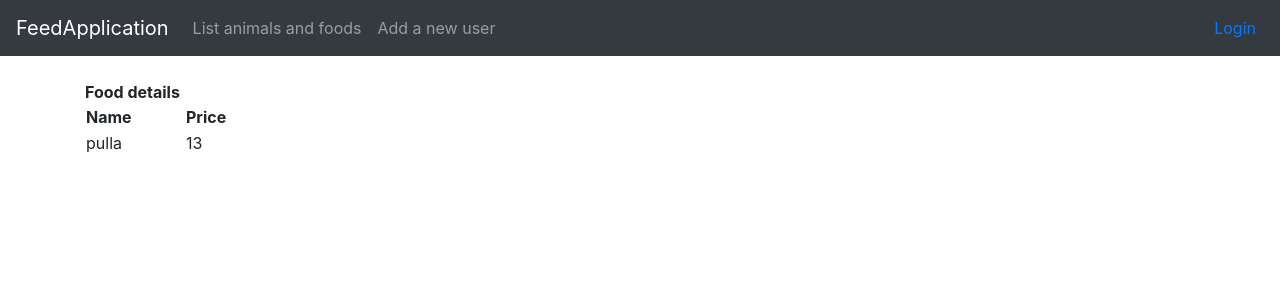
After one commit to AgdaHTH/ruokintasovellus, a Flask app: page /animals/showfood/1 in a window 1280 px wide. The commit adds this page. Shown: the top 300 px of the page. Run offline with Flask 2, Linux system fonts and the light colour scheme; data comes from the database, SQL or seed files in the repository; both versions use the stored data as it was after the commit; some libraries are stand-ins or nearby versions.

Commit message:
CRUD available now in Food table

```diff
--- a/application/animals/views.py
+++ b/application/animals/views.py
@@ -5,26 +5,22 @@ from flask_login import login_required, current_user
 from application.animals.models import Animal
 from application.animals.models import Food
 from application.auth.models import User
-from application.animals.forms import AnimalForm, UserForm, FoodForm
+from application.animals.forms import AnimalForm, UserForm, FoodForm, PriceForm
 
 @app.route("/animals/current/", methods=["GET"])
 @login_required
 def current_animals():
 
     owner = current_user
-    omistajaid = owner.get_id()
+    owner_id = owner.get_id()
 
     return render_template("animals/current.html", form = FoodForm(),
-        currentanimals = User.find_animals_of_current_user(omistajaid), currentfoods = User.find_foods_of_current_user(omistajaid),
-        counts = User.count_animals_of_current_user(omistajaid))
+        currentanimals = User.find_animals_of_current_user(owner_id), currentfoods = User.find_foods_of_current_user(owner_id),
+        counts = User.count_animals_of_current_user(owner_id), average = User.average_of_food_prices(owner_id))
 
 @app.route("/animals/", methods=["GET"])
 def animals_index():
     return render_template("animals/list.html", animals = Animal.query.all(), foods = Food.query.all())
-
-#@app.route("/animals/<food_id>/", methods=["GET"])
-#def foods_animals(food_id):
-#    return render_template("animals/foods.html", animals = Food.list_foods_and_animals(food_id))
 
 @app.route("/animals/<animal_id>/", methods=["GET"])
 def animals_show_animal(animal_id):
@@ -116,16 +112,8 @@ def new_food_form():
 @app.route("/animals/newfood/add/<animal_id>/<food_id>", methods=["POST"])
 def food_add(animal_id, food_id):
 
-    #animal = db.session.query(Animal).get(animal_id)
-    #food = db.session.query(Food).get(food_id)
     animal = Animal.query.get(animal_id)
     food = Food.query.get(food_id)
-
-
-    print("eläinnumero:")
-    print(animal_id)
-    print("ruokanumero:")
-    print(food_id)
 
     db.session().add(food)
     db.session().add(animal)
@@ -139,6 +127,30 @@ def food_add(animal_id, food_id):
 def show_animals_per_food(food_id):
     return render_template("animals/foods.html", animals = Food.list_foods_and_animals(food_id))
 
+@app.route("/animals/showfood/<food_id>")
+def show_food(food_id):
+
+    return render_template("animals/showfood.html", food = Food.query.get(food_id))
+
+@app.route("/animals/updatefood/<food_id>")
+def show_update_food(food_id):
+    form = PriceForm(request.form)
+    return render_template("animals/updatefood.html", food = Food.query.get(food_id), form=form)
+
+@app.route("/animals/updatefood/<food_id>/", methods=["POST"])
+def update_food(food_id): #eihän tuota newprice varmaan tarvita koska sehän tulee formista
+    form = PriceForm(request.form) #NB tuolla voi olla väärin sen integerfield tms.
+
+    if not form.validate():
+        return render_template("animals/updatefood.html", form = form)
+
+    newprice = form.price.data #onkohan näin?
+    Food.set_price(food_id, newprice)
+
+    db.session().commit()
+
+    return redirect(url_for("animals_index"))
+
 @app.route("/animals/<animal_id>/", methods=["POST"])
 def animals_set_sick(animal_id):
 
--- a/application/templates/animals/current.html
+++ b/application/templates/animals/current.html
@@ -40,7 +40,11 @@
 
   <table>
     <tr>
-    <td>
+      <th>Average price of foods:</th>
+        {% for avg in average %}
+        <td>{{ avg.average }}</td>
+      </tr>
+        {% endfor %}
       <th>Animals of current user eat:</th>
     </td>
     </tr>
--- /dev/null
+++ b/application/templates/animals/showfood.html
@@ -0,0 +1,17 @@
+{% extends "layout.html" %}
+
+{% block body %}
+<th><b>Food details</b></th>
+<table>
+  <tr>
+  </tr>
+  <tr>
+    <td style="width:100px"><b>Name</b></td>
+    <td style="width:100px"><b>Price</b></td>
+  </tr>
+  <tr>
+    <td>{{ food.name }}</td>
+    <td>{{ food.price }}</td>
+    </tr>
+</table>
+{% endblock %}
```
Also changed, not shown: application/animals/forms.py (+7 -1 lines), application/animals/models.py (+8 -8 lines), application/auth/models.py (+15 -0 lines), application/templates/animals/list.html (+5 -3 lines), application/templates/animals/updatefood.html (added, +13 -0 lines), application/animals.db.
